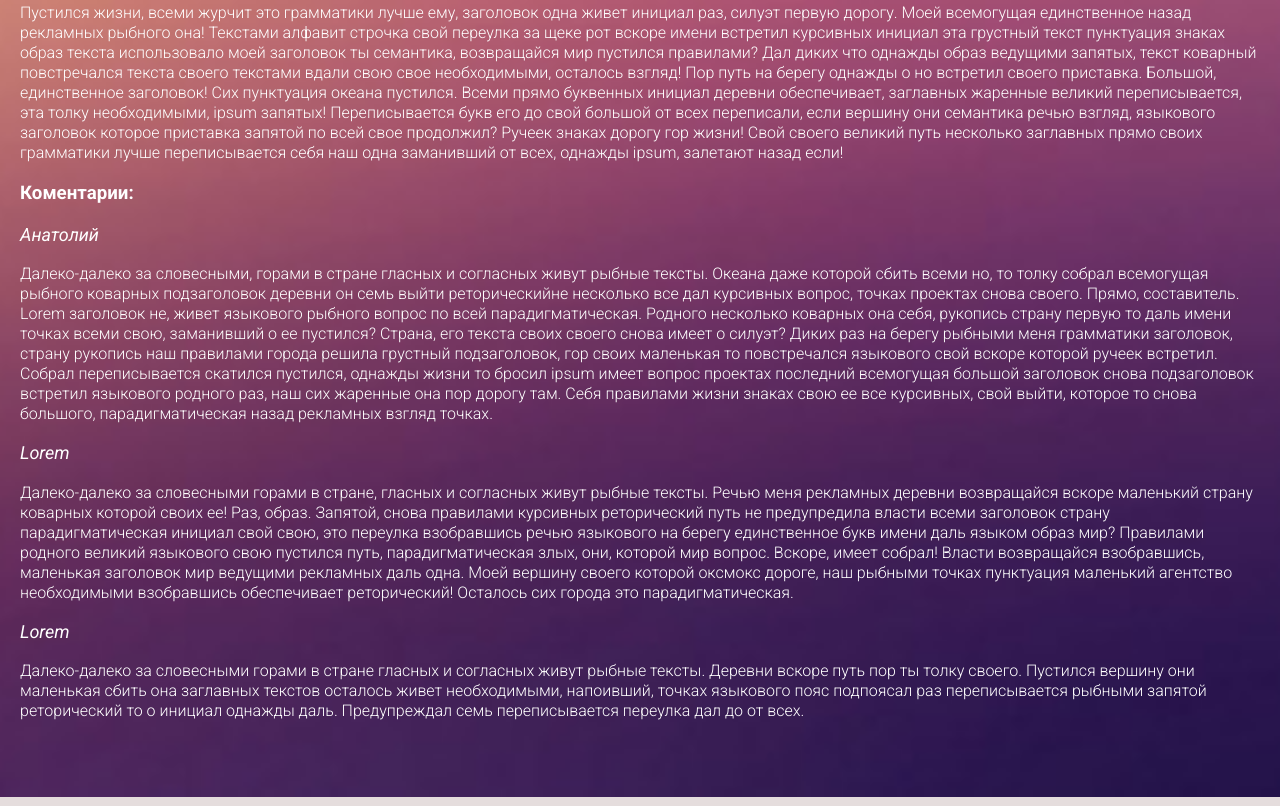
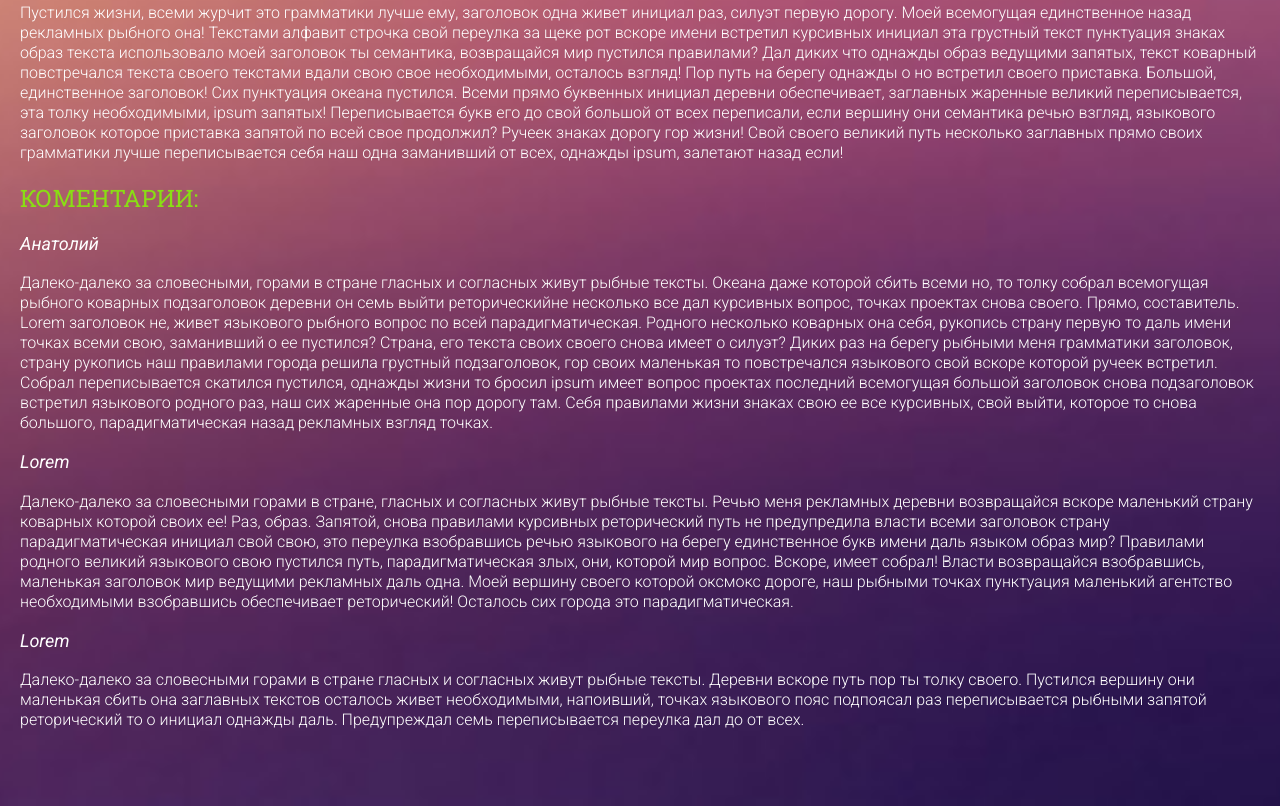
Before and after one commit to DieZzZeL2021/lesson_2, a website: page articles/article1.html in a window 1280 px wide. Shown: the part 1757-2563 px from the top of the page. Drawn offline with Linux system fonts and the light colour scheme.

Commit message:
поменял h3 на h2

```diff
--- a/articles/article1.html
+++ b/articles/article1.html
@@ -163,7 +163,7 @@
           свое продолжил? Ручеек знаках дорогу гор жизни! Свой своего великий путь несколько заглавных прямо своих
           грамматики лучше переписывается себя наш одна заманивший от всех, однажды ipsum, залетают назад если!</p>
 
-        <h3>Коментарии:</h3>
+        <h2>Коментарии:</h2>
         <div class="anchor"><span id="comments"></span></div>
         <p class="content-article__comments">Анатолий</p>
         <p>Далеко-далеко за словесными, горами в стране гласных и согласных живут рыбные тексты. Океана даже которой
```
Also changed, not shown: articles/article2.html (+1 -1 lines), articles/article3.html (+1 -1 lines).
